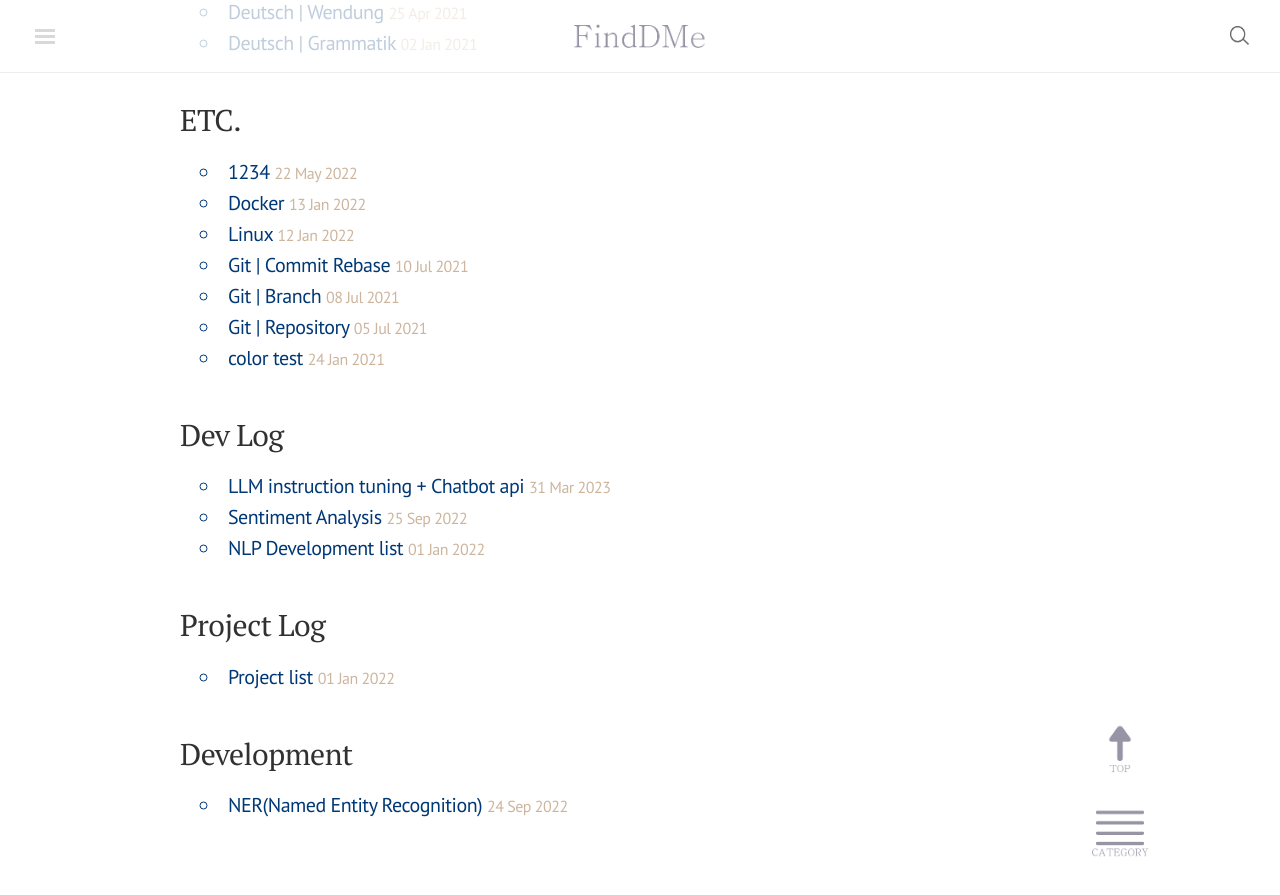
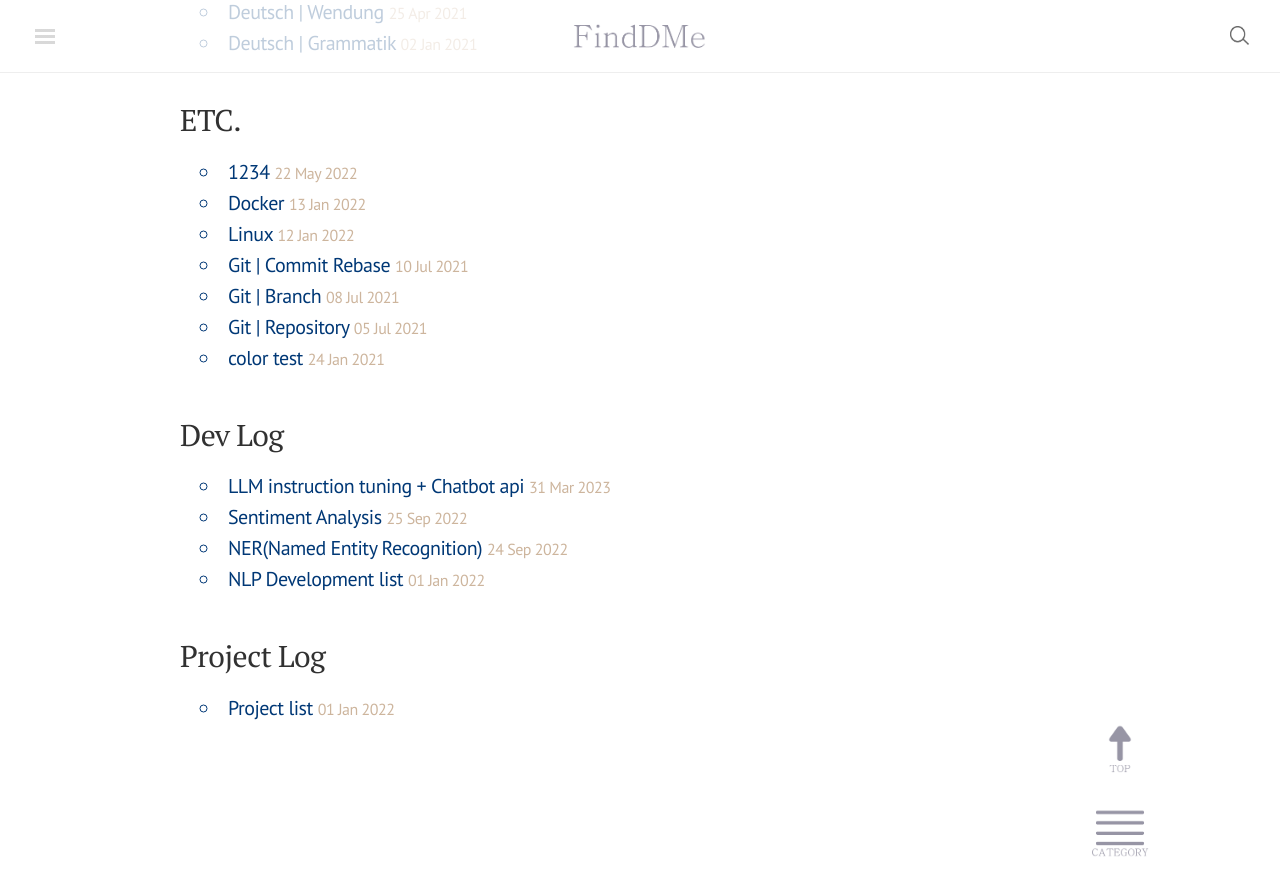
Before and after one commit to finddme/finddme.github.io, a Jekyll site: the page built from blog/categories.html, in a window 1280 px wide and 900 px high, scrolled down 2968 px. Shown: the top 895 px of the window. Built offline with Jekyll 4.4.1, drawn with Linux system fonts in a browser that asks for light colours; nearby versions of some CDN libraries; comment, search, counter and statistics services are not loaded.

Commit message:
Update 2022-09-24-NER.md

```diff
--- a/_posts/2022-09-24-NER.md
+++ b/_posts/2022-09-24-NER.md
@@ -1,6 +1,6 @@
 ---
 title: NER(Named Entity Recognition)
-category: Development
+category: Dev Log
 tag: Development
 ---
 
```
